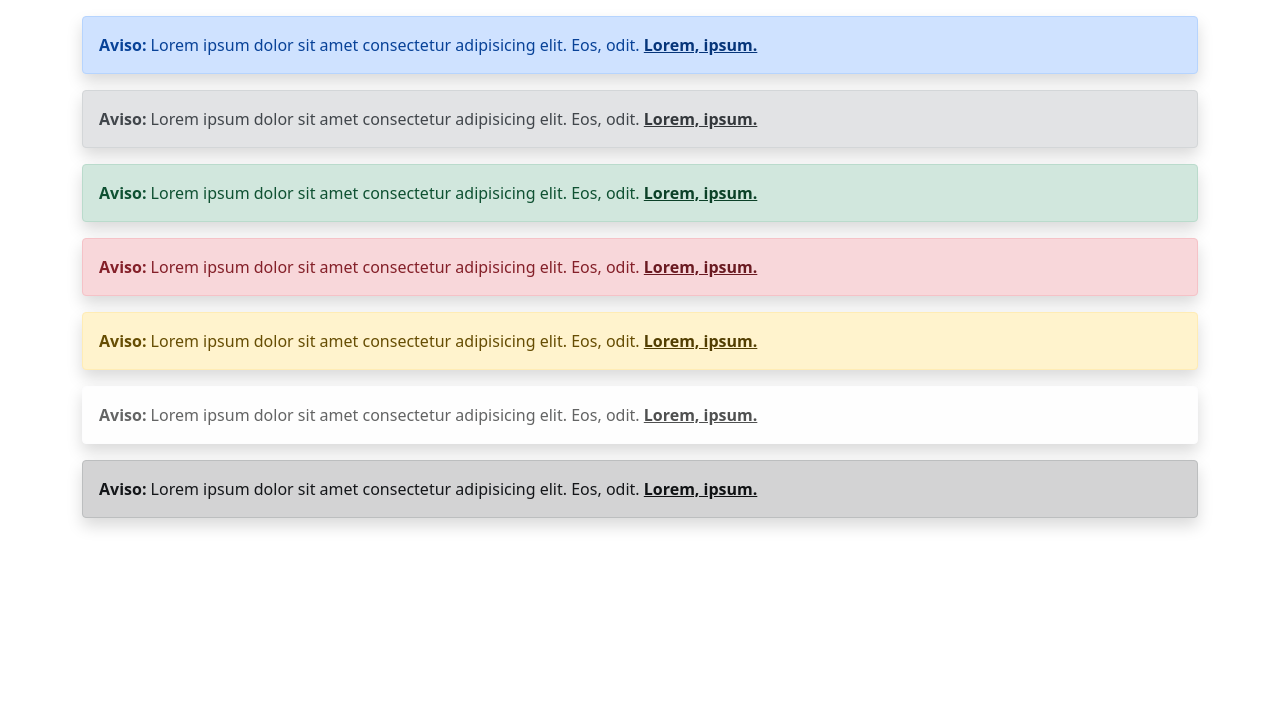
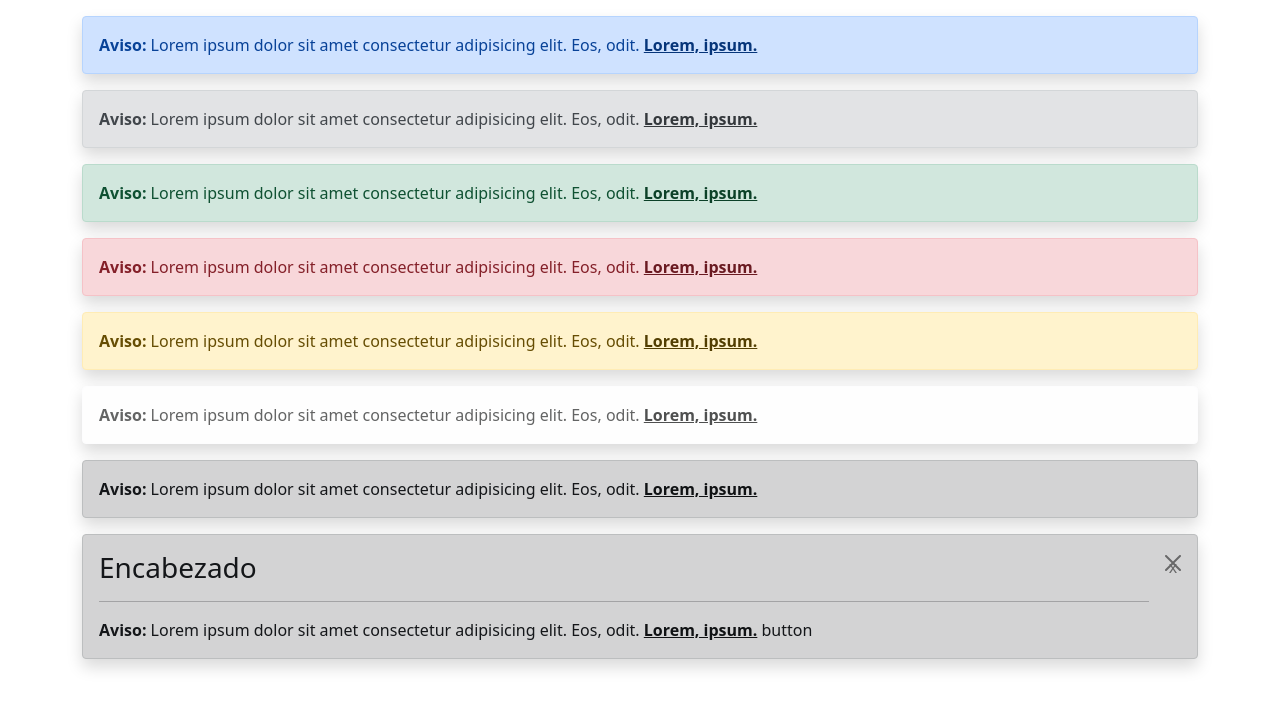
Before and after one commit to jesus-flores-19/aprendiendo_bootstrap, a plain HTML site: page Componentes/Alertas.html in a window 1280 px wide. Drawn offline with nearby package versions, Linux system fonts and the light colour scheme.

Commit message:
Agregamos alerta con boton que ayuda a cerrarla

```diff
--- a/Componentes/Alertas.html
+++ b/Componentes/Alertas.html
@@ -50,7 +50,13 @@
                     <a href="#" class="alert-link"> Lorem, ipsum.</a>
                 </div>
 
-
+                <div class="alert alert-dark mt-3 shadow alert-dismissible fade show" role="alert">
+                    <h3>Encabezado</h3>
+                    <hr>
+                    <strong>Aviso:</strong> Lorem ipsum dolor sit amet consectetur adipisicing elit. Eos, odit.
+                    <a href="#" class="alert-link"> Lorem, ipsum.</a> button
+                    <button type="button" class="btn-close" data-bs-dismiss="alert" aria-label="Cerrar">x</button>
+                </div>
             </div>
         </div>
     </div>
```
